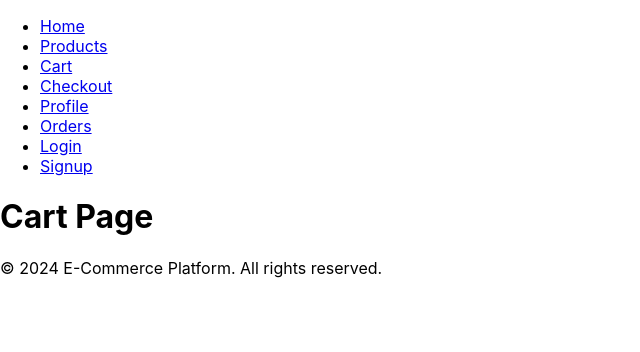
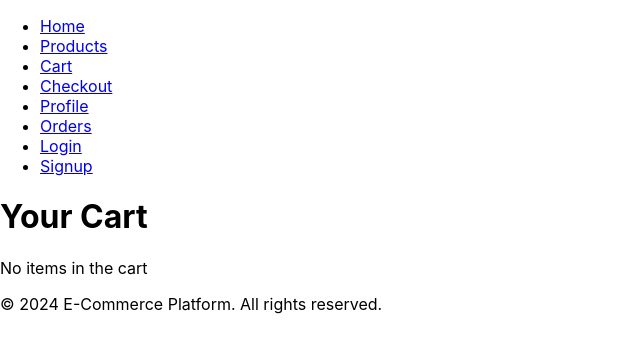
Before and after one commit to shukri2022/ecommerce-app, a React (Create React App) app: page /cart in a window 1280 px wide. Shown: the top 352 px of the page, without its empty margins (0-640 px from the left). Built offline with nearby package versions, Linux system fonts and the light colour scheme; sample sign-in values are in the browser's storage.

Commit message:
Implemented the code for the products in the cart

```diff
--- a/src/pages/CartPage.js
+++ b/src/pages/CartPage.js
@@ -1,10 +1,25 @@
+// src/pages/CartPage.js
 import React from 'react';
+import { useCart } from '../context/CartContext';
 
 const CartPage = () => {
+  const { cartItems, removeFromCart } = useCart(); // Get removeFromCart function from CartContext
+
   return (
     <div>
-      <h1>Cart Page</h1>
-      {/* Add cart items here */}
+      <h1>Your Cart</h1>
+      {cartItems.length === 0 ? (
+        <p>No items in the cart</p>
+      ) : (
+        cartItems.map((item) => (
+          <div key={item.id}>
+            <h2>{item.name}</h2>
+            <p>Price: ${item.price}</p>
+            <p>Quantity: {item.quantity}</p>
+            <button onClick={() => removeFromCart(item.id)}>Remove</button> {/* Remove from Cart functionality */}
+          </div>
+        ))
+      )}
     </div>
   );
 };
```
